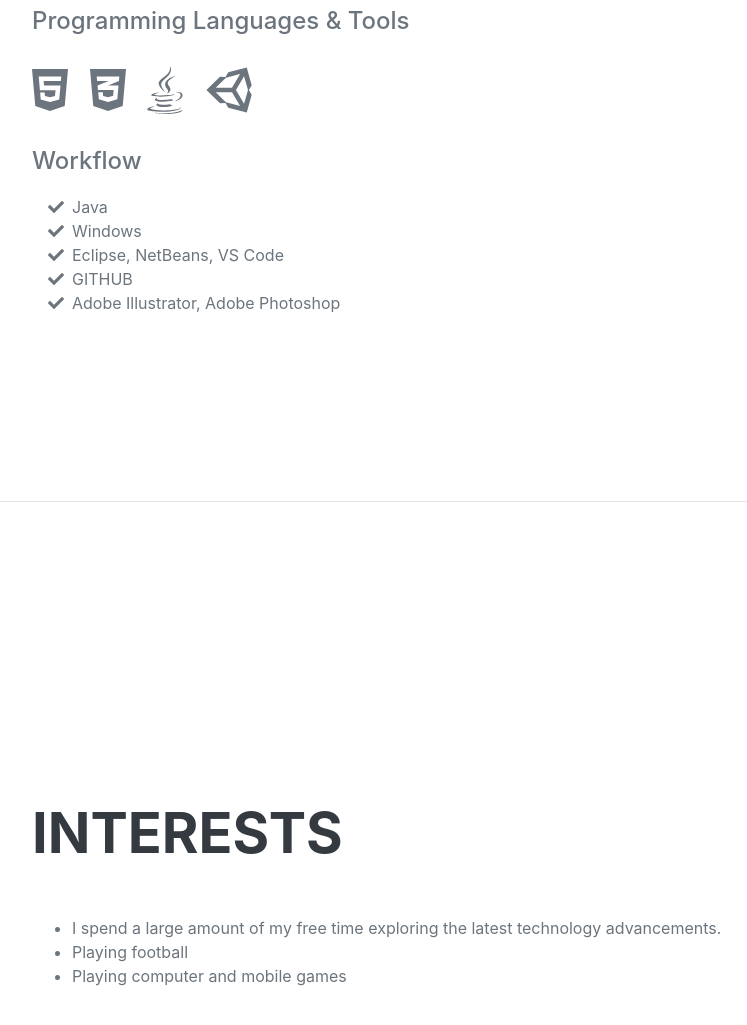
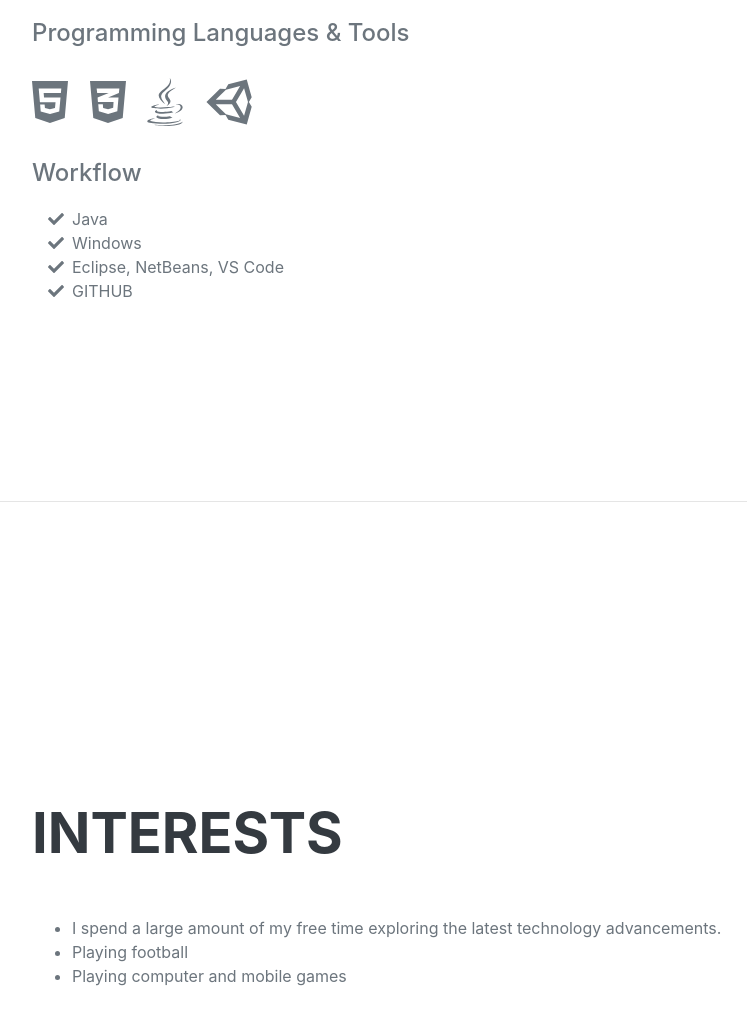
Before and after one commit to baderusslam/Resume, a plain HTML site: page index.html in a window 1280 px wide. Shown: the part 2702-3727 px from the top of the page, without its empty margins (288-1035 px from the left). Drawn offline with nearby package versions, Linux system fonts and the light colour scheme; a script that the page names is missing; a web font is replaced by a local one.

Commit message:
Removed adobe

```diff
--- a/index.html
+++ b/index.html
@@ -149,40 +149,12 @@
 							GITHUB
                         </li>
 
-                        <li>
-                            <span class="fa-li"><i class="fas fa-check"></i></span>
-							Adobe Illustrator, Adobe Photoshop
-                        </li>
                     </ul>
                 </div>
             </section>
             <hr class="m-0" />
             <!-- Certifications
-            <section class="resume-section" id="training">
-                <div class="resume-section-content">
-                    <h2 class="mb-5">Training & Certifications</h2>
-                    <ul class="fa-ul mb-0">
-                        <li>
-                            <span class="fa-li"><i class="fas fa-trophy text-warning"></i></span>
-                            DevOps | 8 weeks course from Data Analytics, Islamabad
-                        </li>
-                        <li>
-                            <span class="fa-li"><i class="fas fa-trophy text-warning"></i></span>
-                            I’ll be Agile 2019 | 10 hours training from DatumSquare, Islamabad
-                        </li>
-                        <li>
-                            <span class="fa-li"><i class="fas fa-trophy text-warning"></i></span>
-                            Python & Data Science | 8 weeks course from Data Analytics, Islamabad
-                        </li>
-                        <li>
-                            <span class="fa-li"><i class="fas fa-trophy text-warning"></i></span>
-                            IBM DB2 9.7 Bootcamp and Oracle to DB2 Migration Clinic | 4 Days technical workshop at FAST-NU
-                        </li>
-                    </ul>
-                </div>
-            </section>
-            <hr class="m-0" />
-			<!-- Interests-->
+            		<!-- Interests-->
             <section class="resume-section" id="interests">
                 <div class="resume-section-content">
                     <h2 class="mb-5">Interests</h2>
```
